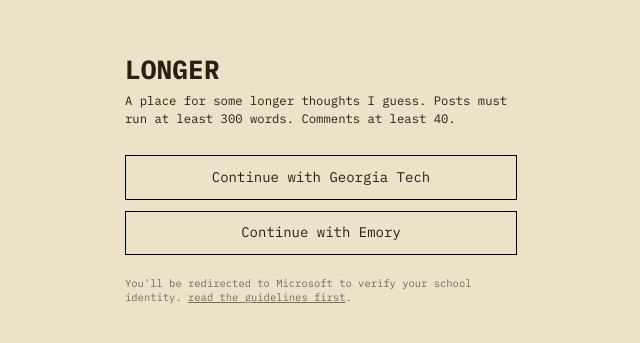
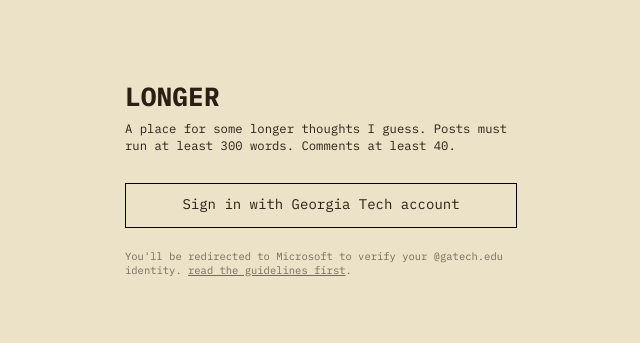
Before and after one commit to justinjordan1/longer, a Next.js app: page /login in a window 1280 px wide. Shown: the part 221-564 px from the top of the page, without its empty margins (319-959 px from the left). Built offline with nearby package versions, Linux system fonts and the light colour scheme; no server answers.

Commit message:
Revert "Merge pull request #1 from justinjordan1/codex/find-context-window-request-chat-history"
This reverts commit 440054e99da5f8e88de1618dee9d59404a980504, reversing
changes made to f37f51e8dfc76a7f4591685bbd7d726c90a51218.

```diff
--- a/app/auth/callback/route.ts
+++ b/app/auth/callback/route.ts
@@ -15,22 +15,19 @@
     return NextResponse.redirect(`${origin}/login?error=${exchangeError.message}`)
   }
 
-  const {
-    data: { user },
-  } = await supabase.auth.getUser()
+  const { data: { user } } = await supabase.auth.getUser()
   if (!user) {
     return NextResponse.redirect(`${origin}/login?error=no-user`)
   }
 
-  const email = user.email?.toLowerCase()
-  const isAllowedEmail =
-    email?.endsWith('@gatech.edu') || email?.endsWith('@emory.edu')
-
-  if (!isAllowedEmail) {
+  // Defense in depth — even though the Azure tenant URL restricts to GT,
+  // verify the email domain server-side too.
+  if (!user.email?.toLowerCase().endsWith('@gatech.edu')) {
     await supabase.auth.signOut()
-    return NextResponse.redirect(`${origin}/login?error=non-allowed-email`)
+    return NextResponse.redirect(`${origin}/login?error=non-gatech-email`)
   }
 
+  // First-time users have no profile row yet; send to onboarding.
   const { data: profile } = await supabase
     .from('profiles')
     .select('handle')
@@ -41,6 +38,7 @@
     return NextResponse.redirect(`${origin}/onboarding`)
   }
 
+  // Returning user — bump their last_signin_at and send home.
   await supabase
     .from('profiles')
     .update({ last_signin_at: new Date().toISOString() })
--- a/app/login/page.tsx
+++ b/app/login/page.tsx
@@ -2,14 +2,12 @@
 import Link from 'next/link'
 import { createClient } from '@/lib/supabase/client'
 
-type Provider = 'azure' | 'custom:emory'
-
 export default function LoginPage() {
   const supabase = createClient()
 
-  const signIn = async (provider: Provider) => {
+  const signIn = async () => {
     await supabase.auth.signInWithOAuth({
-      provider,
+      provider: 'azure',
       options: {
         scopes: 'email openid profile',
         redirectTo: `${window.location.origin}/auth/callback`,
@@ -25,26 +23,17 @@
           A place for some longer thoughts I guess. Posts must run at least
           300 words. Comments at least 40.
         </p>
-        <div className="space-y-3">
-          <button
-            onClick={() => signIn('azure')}
-            className="w-full border border-black px-4 py-3 hover:bg-black hover:text-white transition"
-          >
-            Continue with Georgia Tech
-          </button>
-          <button
-            onClick={() => signIn('custom:emory')}
-            className="w-full border border-black px-4 py-3 hover:bg-black hover:text-white transition"
-          >
-            Continue with Emory
-          </button>
-        </div>
+        <button
+          onClick={signIn}
+          className="w-full border border-black px-4 py-3 hover:bg-black hover:text-white transition"
+        >
+          Sign in with Georgia Tech account
+        </button>
         <p className="text-xs mt-6 opacity-60">
-          You&apos;ll be redirected to Microsoft to verify your school identity.{' '}
+          You'll be redirected to Microsoft to verify your @gatech.edu identity.{' '}
           <Link href="/guidelines" style={{ textDecoration: 'underline' }}>
             read the guidelines first
-          </Link>
-          .
+          </Link>.
         </p>
       </div>
     </main>
```
